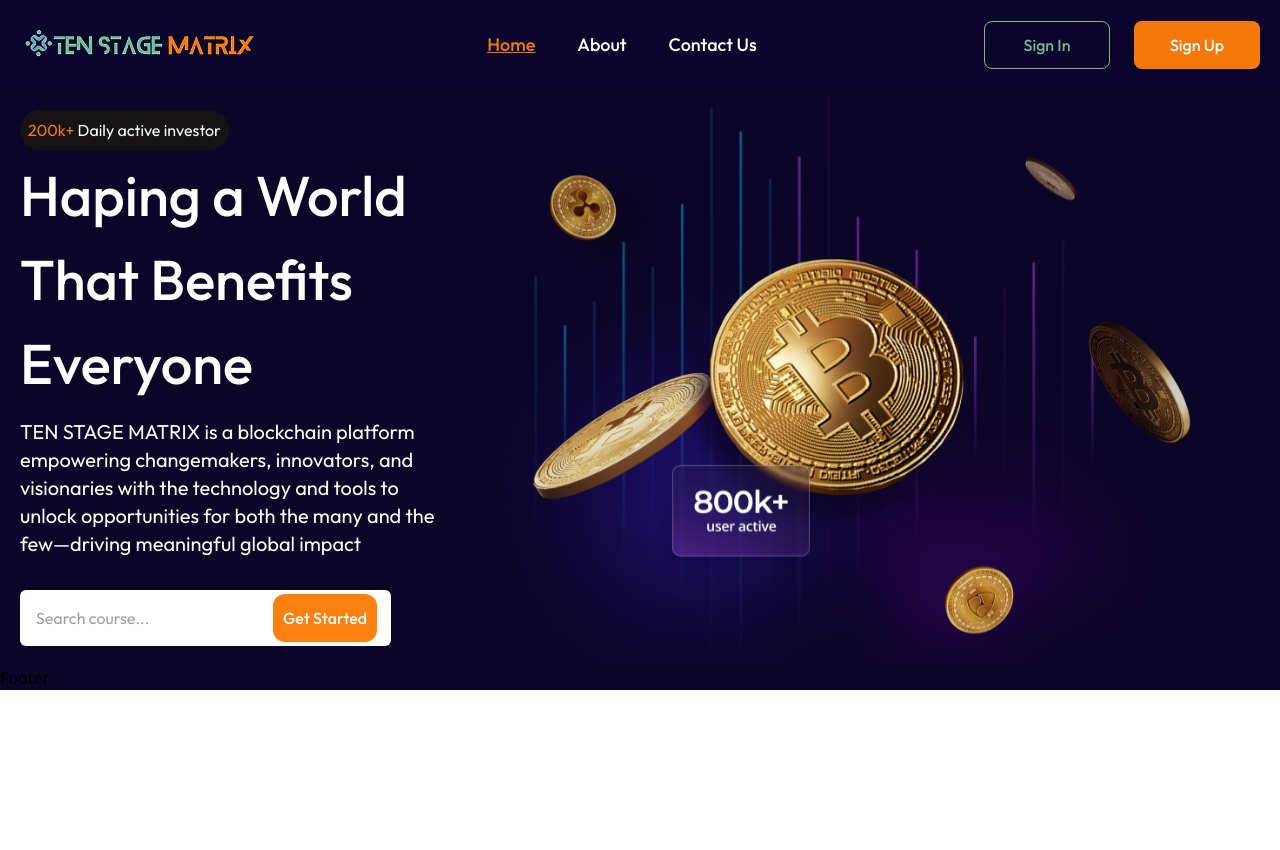
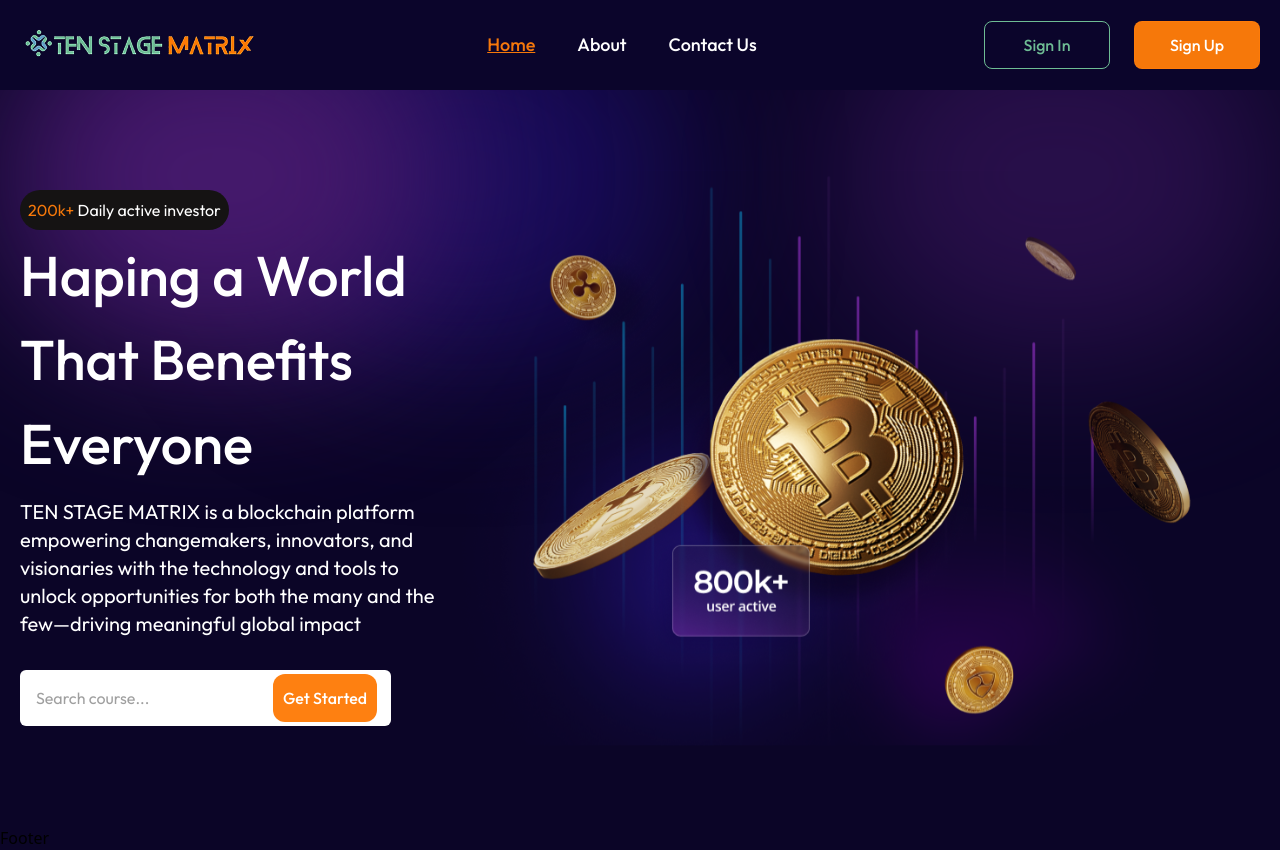
Before and after one commit to team-pr01/Ten-Stage-Matrix-Client, a React (Vite) app: page / in a window 1280 px wide. Before the commit the page ends 800 px from the top, so only its background shows below. Built offline with nearby package versions, Linux system fonts and the light colour scheme.

Commit message:
Completed hero section

```diff
--- a/src/components/HomePage/Hero/Hero.tsx
+++ b/src/components/HomePage/Hero/Hero.tsx
@@ -3,22 +3,20 @@
 
 const Hero = () => {
   return (
-    <div className="font-Outfit">
     <Container>
-        <div className="flex items-center justify-between">
-          <div>
+      <div className="flex items-center justify-between py-20">
+        <div className="z-10">
           <div className="bg-neutral-20 rounded-4xl p-2 text-white w-fit">
-              <span className="text-primary-10">200k+</span> Daily active
-              investor
+            <span className="text-primary-10">200k+</span> Daily active investor
           </div>
           <h1 className="text-[56px] font-medium text-white mt-1 max-w-[529px]">
             Haping a World That Benefits Everyone
           </h1>
           <p className="text-xl text-white mt-3 max-w-[558px]">
             TEN STAGE MATRIX is a blockchain platform empowering changemakers,
-              innovators, and visionaries with the technology and tools to
-              unlock opportunities for both the many and the few—driving
-              meaningful global impact
+            innovators, and visionaries with the technology and tools to unlock
+            opportunities for both the many and the few—driving meaningful
+            global impact
           </p>
 
           {/* Input field */}
@@ -38,10 +36,9 @@
           </div>
         </div>
 
-          <img src={IMAGES.heroImg} alt="" />
+        <img src={IMAGES.heroImg} alt="" className="z-10" />
       </div>
     </Container>
-    </div>
   );
 };
 
--- a/src/components/Shared/Navbar/Navbar.tsx
+++ b/src/components/Shared/Navbar/Navbar.tsx
@@ -1,6 +1,7 @@
 import { Link, useLocation } from "react-router-dom";
 import { IMAGES } from "../../../assets";
 import Container from "../../Reusable/Container/Container";
+import Hero from "../../HomePage/Hero/Hero";
 
 const Navbar = () => {
   const location = useLocation();
@@ -19,14 +20,19 @@
     },
   ];
   return (
-    <div className="font-Outfit bg-neutral-10 py-[15px]">
+    <div className="relative font-Outfit">
+      <div className="bg-primary-15 w-[443px] h-[351px] rounded-[443px] blur-[75px] z-10 absolute top-0 left-0"></div>
+      <div className="bg-primary-20 w-[432px] h-[351px] rounded-[431px] blur-[75px] z-0 absolute top-0 right-[600px]"></div>
+      <div className="bg-primary-15 w-[443px] h-[351px] rounded-[443px] blur-[75px] z-0 absolute top-0 right-0 opacity-50"></div>
+
+      <div className="bg-neutral-10 py-[15px] z-50 relative">
         <Container>
-        <div className="flex items-center justify-between">
+          <div className="flex items-center justify-between z-50">
             {/* Logo */}
-          <img src={IMAGES.logo} alt="logo" className="" />
+            <img src={IMAGES.logo} alt="logo" className="z-10" />
 
             {/* Navlinks */}
-          <div className="flex items-center gap-[42px]">
+            <div className="flex items-center gap-[42px] z-10">
               {navlinks?.map((navlink) => (
                 <Link
                   key={navlink.label}
@@ -42,7 +48,7 @@
               ))}
             </div>
 
-          <div className="flex items-center gap-6">
+            <div className="flex items-center gap-6 z-10">
               <button className="p-2 w-[126px] h-12 rounded-lg border border-secondary-10 text-secondary-10 font-medium">
                 Sign In
               </button>
@@ -53,6 +59,9 @@
           </div>
         </Container>
       </div>
+
+      <Hero />
+    </div>
   );
 };
 
--- a/src/index.css
+++ b/src/index.css
@@ -9,22 +9,14 @@
 
   /* Primary */
   --color-primary-10: #fe7c0af7;
-  --color-primary-15: #8E51FF;
+  --color-primary-15: #45196C;
+  --color-primary-20: #190C5B;
 
   /* Neutral */
   --color-neutral-10: #0B052B;
   --color-neutral-15: #0B0527;
   --color-neutral-20: #151313;
-  /* --color-neutral-15: #ffffff0d;
-  --color-neutral-20: #ffffff14;
-  --color-neutral-25: #ffffff40;
-  --color-neutral-30: #06050B;
-  --color-neutral-35: #020618;
-  --color-neutral-40: #1D293D;
-  --color-neutral-45: #0F172B;
-  --color-neutral-50: #314158;
-  --color-neutral-55: #243757;
-  --color-neutral-60: #62748E; */
+  /* --color-neutral-25: #45196C; */
 
 /* Gray/White */
   --color-secondary-10: #6EBC94;
--- a/src/pages/Home/Home.tsx
+++ b/src/pages/Home/Home.tsx
@@ -3,7 +3,7 @@
 const Home = () => {
     return (
         <div>
-            <Hero/>
+            {/* <Hero/> */}
         </div>
     );
 };
```
Lines whose indentation alone changed are shown as unchanged.
